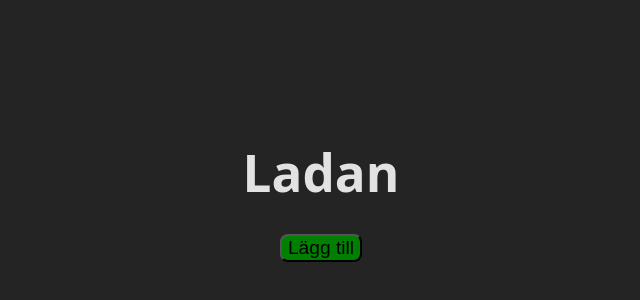
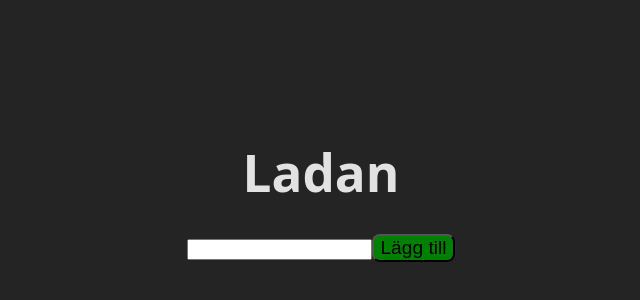
Before and after one commit to filiplyrheden/ladan-app, a React (Vite) app: page / in a window 1280 px wide. Shown: the part 214-514 px from the top of the page, without its empty margins (319-959 px from the left). Built offline with nearby package versions, Linux system fonts and the light colour scheme.

Commit message:
Added TextInput component

```diff
--- a/src/App.tsx
+++ b/src/App.tsx
@@ -1,10 +1,12 @@
 import "./App.css";
 import Button from "./components/Button";
+import TextInput from "./components/TextInput";
 
 function App() {
   return (
     <>
       <h1>Ladan</h1>
+      <TextInput></TextInput>
       <Button>Lägg till</Button>
     </>
   );
--- /dev/null
+++ b/src/components/TextInput.tsx
@@ -0,0 +1,3 @@
+export default function TextInput() {
+  return <input type="text"></input>;
+}
```
